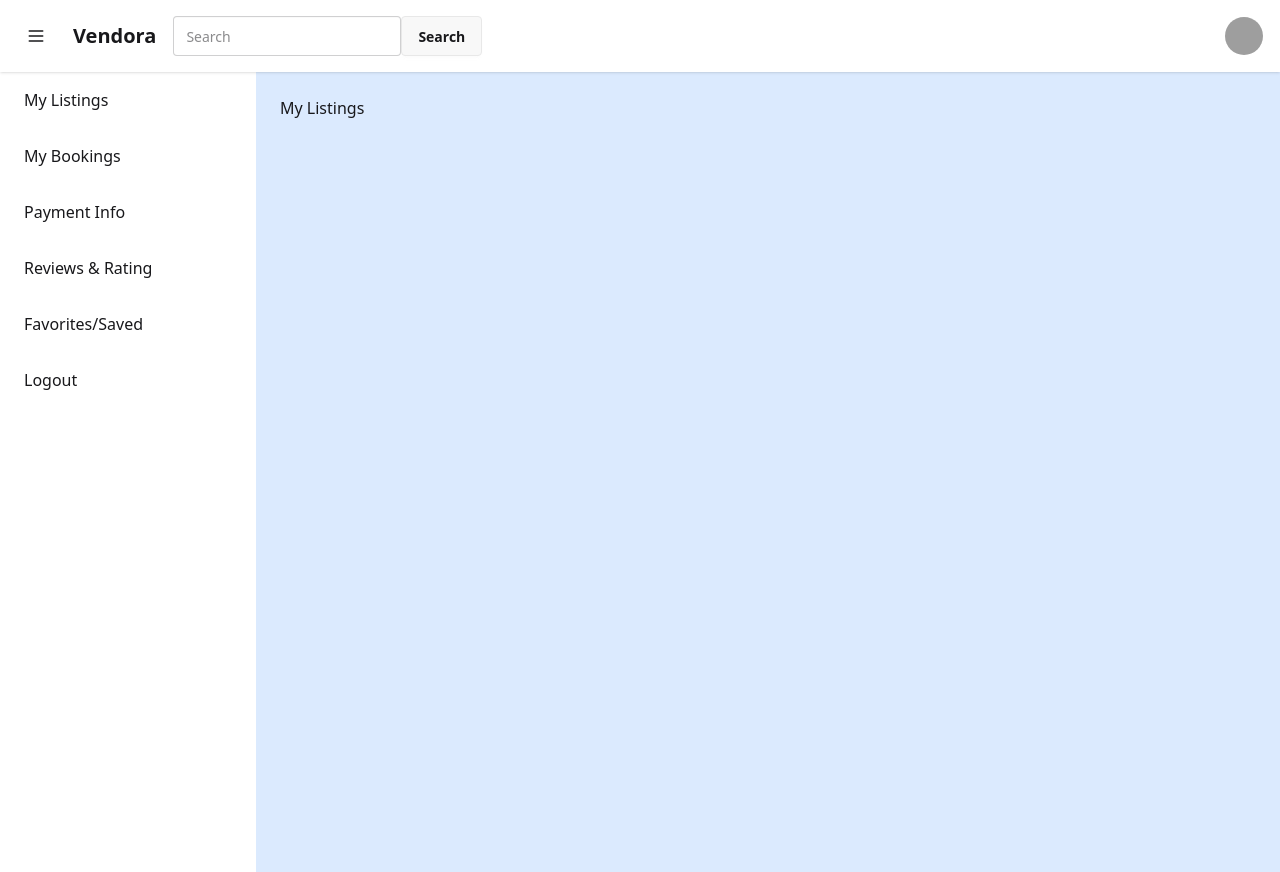
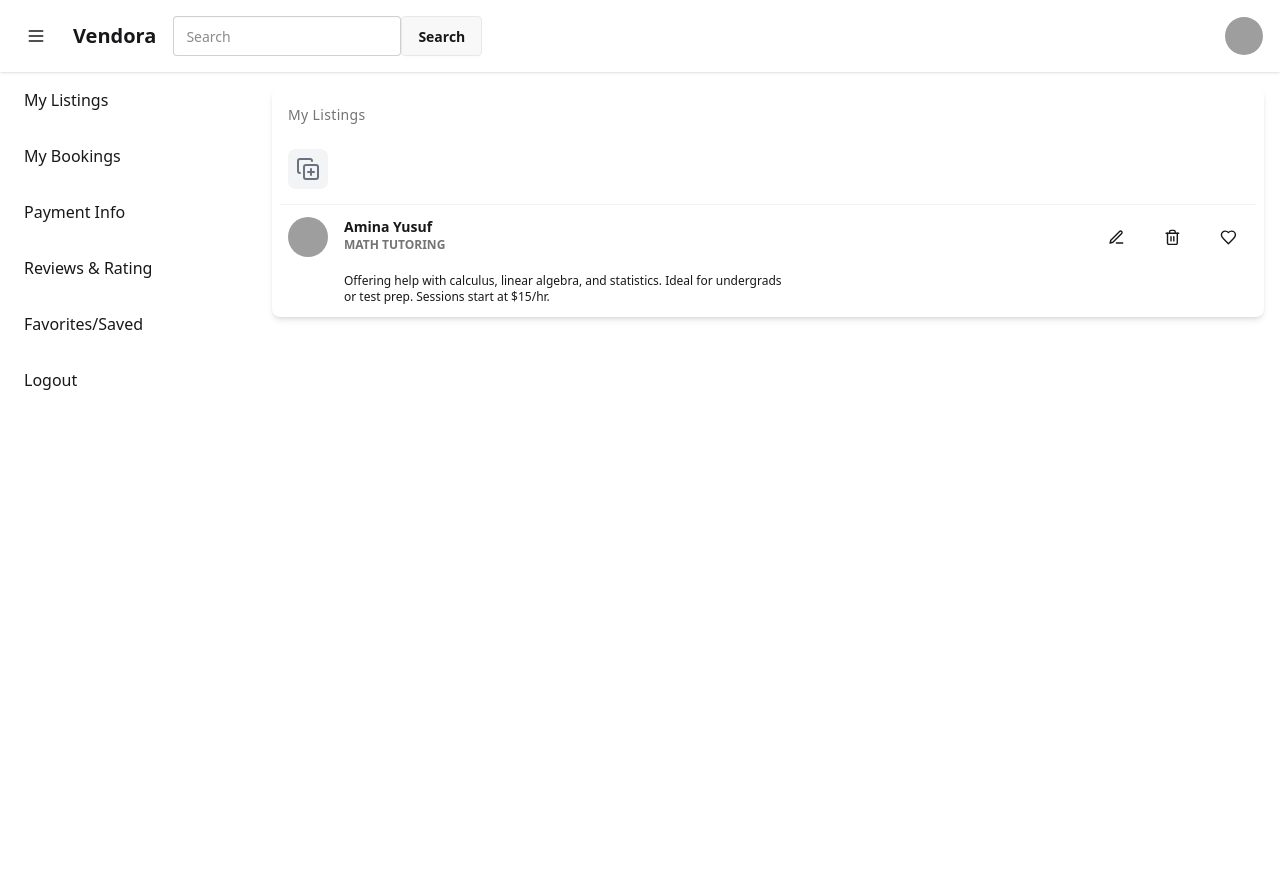
Before and after one commit to sotesh1516/Vendora, a React (Vite) app in the folder frontend/vendora-frontend/: page /dashboard in a window 1280 px wide. Built offline with nearby package versions, Linux system fonts and the light colour scheme; grey boxes are pictures that could not be loaded.

Commit message:
made some ui changes to one of the dashboard subsections

```diff
--- a/frontend/vendora-frontend/src/components/Dashboard.jsx
+++ b/frontend/vendora-frontend/src/components/Dashboard.jsx
@@ -5,6 +5,7 @@ import MyListings from "./DashboardSections/MyListings";
 import PaymentInfo from "./DashboardSections/PaymentInfo";
 import Reviews from "./DashboardSections/Reviews";
 import Favorites from "./DashboardSections/Favorites";
+
 
 export default function Dashboard() {
 
@@ -43,7 +44,7 @@ export default function Dashboard() {
                 </div>
 
                 {/* Right (main) block */}
-                <div className="flex-1 bg-blue-100 p-6">
+                <div className="flex-1  p-4">
                     {sectionComponents[subSection]}
                 </div>
             </div>
--- a/frontend/vendora-frontend/src/components/DashboardSections/MyListings.jsx
+++ b/frontend/vendora-frontend/src/components/DashboardSections/MyListings.jsx
@@ -1,10 +1,99 @@
-import React from 'react'
+import React, { useState } from 'react'
 
 function MyListings() {
+  const [listings, setListings] = useState([]);
+
   return (
-    <div>
-      <h1>My Listings</h1>
-    </div>
+    <>
+
+      <div>
+        <ul className="list bg-base-100 rounded-box shadow-md">
+
+          <li className="p-4 pb-2 text-l opacity-60 tracking-wide">My Listings</li>
+
+          <li className="list-row">
+            <div className="size-10 rounded-box flex items-center justify-center bg-gray-100 text-gray-500">
+              <svg xmlns="http://www.w3.org/2000/svg" width="24" height="24" viewBox="0 0 24 24" fill="none" stroke="currentColor" stroke-width="2" stroke-linecap="round" stroke-linejoin="round" class="lucide lucide-copy-plus-icon lucide-copy-plus"><line x1="15" x2="15" y1="12" y2="18" /><line x1="12" x2="18" y1="15" y2="15" /><rect width="14" height="14" x="8" y="8" rx="2" ry="2" /><path d="M4 16c-1.1 0-2-.9-2-2V4c0-1.1.9-2 2-2h10c1.1 0 2 .9 2 2" /></svg>
+            </div>
+          </li>
+
+          <li className="list-row hover:bg-gray-50 transition cursor-pointer px-4 py-3 rounded-lg">
+            {/* Service provider avatar */}
+            <div>
+              <img
+                className="size-10 rounded-full object-cover"
+                src="https://img.daisyui.com/images/profile/demo/5@94.webp"
+                alt="Service Provider"
+              />
+            </div>
+
+            {/* Provider name + service title */}
+            <div>
+              <div className="font-semibold text-sm">Amina Yusuf</div>
+              <div className="text-xs uppercase font-semibold opacity-60">Math Tutoring</div>
+            </div>
+
+            {/* Short description */}
+            <p className="list-col-wrap text-xs max-w-md">
+              Offering help with calculus, linear algebra, and statistics. Ideal for undergrads or test prep. Sessions start at $15/hr.
+            </p>
+
+            {/* Action buttons */}
+            {/* Edit Listing */}
+            <button className="btn btn-square btn-ghost" title="Edit Listing">
+              <svg
+                className="size-[1.2em]"
+                xmlns="http://www.w3.org/2000/svg"
+                viewBox="0 0 24 24"
+                fill="none"
+                stroke="currentColor"
+                strokeWidth="2"
+                strokeLinecap="round"
+                strokeLinejoin="round"
+              >
+                <path d="M12 20h9" />
+                <path d="M16.5 3.5a2.121 2.121 0 1 1 3 3L7 19l-4 1 1-4Z" />
+              </svg>
+            </button>
+
+            {/* Remove Listing */}
+            <button className="btn btn-square btn-ghost" title="Remove Listing">
+              <svg
+                className="size-[1.2em]"
+                xmlns="http://www.w3.org/2000/svg"
+                viewBox="0 0 24 24"
+                fill="none"
+                stroke="currentColor"
+                strokeWidth="2"
+                strokeLinecap="round"
+                strokeLinejoin="round"
+              >
+                <polyline points="3 6 5 6 21 6" />
+                <path d="M19 6v14a2 2 0 0 1-2 2H7a2 2 0 0 1-2-2V6m3 0V4a2 2 0 0 1 2-2h4a2 2 0 0 1 2 2v2" />
+                <line x1="10" x2="10" y1="11" y2="17" />
+                <line x1="14" x2="14" y1="11" y2="17" />
+              </svg>
+            </button>
+
+            {/* Favorite (optional if you're showing listings to others) */}
+            <button className="btn btn-square btn-ghost" title="Favorite">
+              <svg
+                className="size-[1.2em]"
+                xmlns="http://www.w3.org/2000/svg"
+                viewBox="0 0 24 24"
+                fill="none"
+                stroke="currentColor"
+                strokeWidth="2"
+                strokeLinecap="round"
+                strokeLinejoin="round"
+              >
+                <path d="M19 14c1.5-1.5 3-3.25 3-5.5A5.5 5.5 0 0 0 16.5 3c-1.8 0-3 .5-4.5 2C10.5 3.5 9.3 3 7.5 3A5.5 5.5 0 0 0 2 8.5C2 10.75 3.5 12.5 5 14l7 7z" />
+              </svg>
+            </button>
+          </li>
+        </ul>
+      </div>
+    </>
   )
 }
 
```
